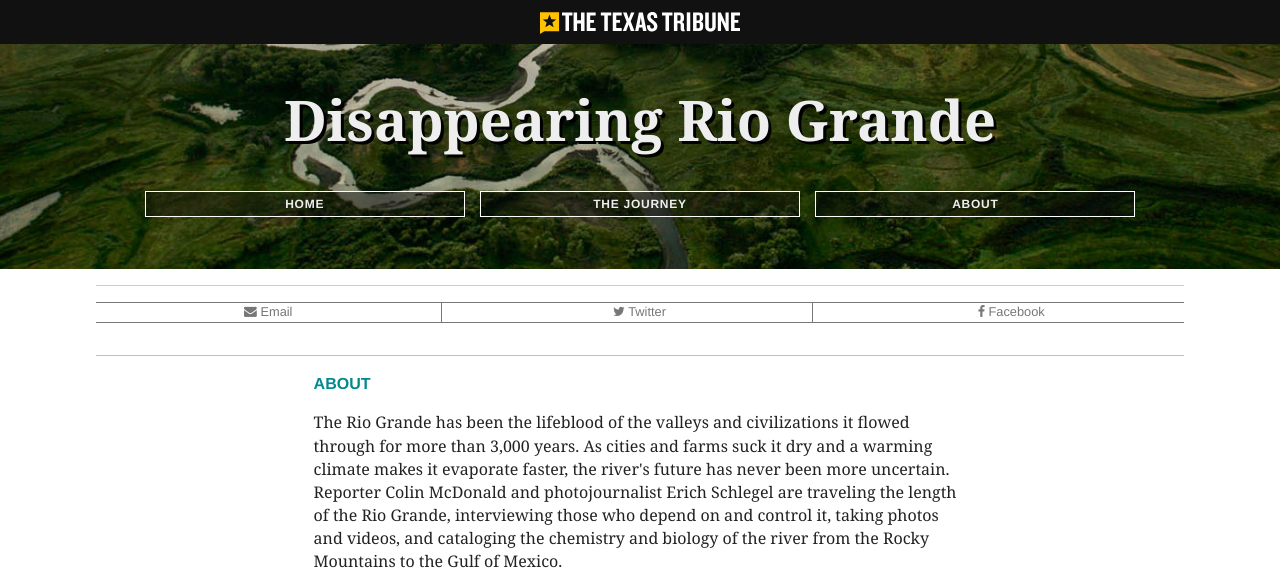
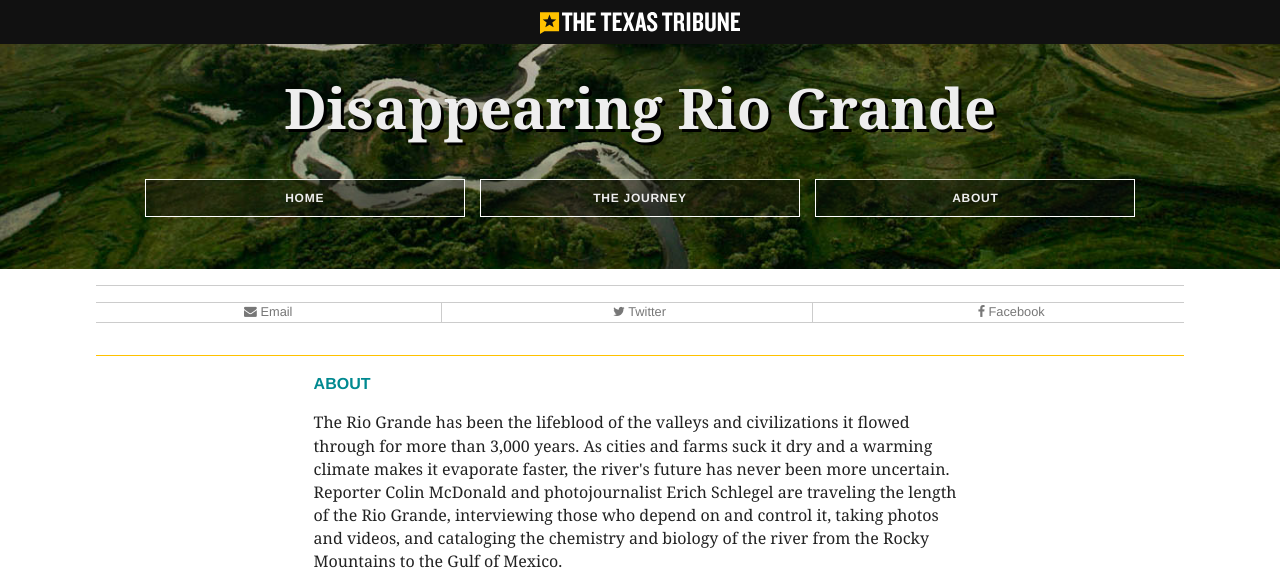
Before and after one commit to texastribune/riogrande.texastribune.org, a Django app: template riogrande/templates/day.html in a window 1280 px wide. Shown: the top 571 px of the page. Run offline with Django 3.2, Linux system fonts and the light colour scheme; the template is opened without the code that fills it, so the values that code supplies are empty; style sheets or scripts are compiled from the project's sources; some libraries are stand-ins or nearby versions.

Commit message:
Minor style changes per Ben

```diff
--- a/riogrande/static/scss/_theme.scss
+++ b/riogrande/static/scss/_theme.scss
@@ -42,7 +42,7 @@ hr.divider {
 
 .content-block {
   width: 80%;
-  margin: 0 auto;
+  margin: 0 auto .5em auto;
 
   @include media($desktop) {
     width: 100%;
@@ -100,17 +100,17 @@ hr.divider {
   }
 
   .share-row {
-    border-top: 1px solid rgb(119, 119, 119);
+    border-top: 1px solid rgb(204, 204, 204);
     margin-bottom: .5em;
     @include row();
 
     @include media($desktop) {
-      border-bottom: 1px solid rgb(119, 119, 119);
+      border-bottom: 1px solid rgb(204, 204, 204);
     }
 
     div {
-      border-bottom: 1px solid rgb(119, 119, 119);
-      color: rgb(119, 119, 119);
+      border-bottom: 1px solid rgb(204, 204, 204);
+      color: rgb(204, 204, 204);
       font-family: $helvetica;
       font-size: .8em;
       padding: .5em 0;
@@ -118,7 +118,7 @@ hr.divider {
 
       @include media($desktop) {
         border-bottom: none;
-        border-right: 1px solid rgb(119, 119, 119);
+        border-right: 1px solid rgb(204, 204, 204);
         padding: .25em 0;
 
         @include span-columns(4 of 12);
@@ -269,7 +269,7 @@ hr.divider {
 
       h2 {
         font-size: 1.5em;
-        margin: 0 0 0.25em 0;
+        margin: 0;
 
         @include media($desktop) {
           font-size: 2em;
@@ -325,7 +325,7 @@ hr.divider {
       h3 {
         font-size: 1.3em;
         font-weight: 400;
-        margin: 0 0 .5em 0;
+        margin: 0;
         padding: 0;
       }
 
@@ -398,7 +398,8 @@ hr.divider {
       color: rgb(136, 136, 136);
       font-family: $helvetica;
       font-size: .875em;
-      font-weight: 500;
+      font-weight: 400;
+      letter-spacing: .03em;
 
       .donor {
         border-right: 1px solid rgb(136, 136, 136);
@@ -522,7 +523,7 @@ hr.divider {
         display: inline-block;
         letter-spacing: .0625em;
         margin: 0 0 .3125em 0;
-        padding: .5em 0;
+        padding: 1em 0;
         width: 320px;
 
         &:hover {
@@ -651,6 +652,14 @@ hr.divider {
       }
     }
 
+    .archive-row-story-title {
+      margin: 0 0 .25em 0;
+    }
+
+    .archive-row-post-title {
+      margin: 0 0 .25em 0;
+    }
+
     .archive-row-content-cells {
       margin: 1em 0 0 0;
       @include row();
--- a/riogrande/templates/includes/day.html
+++ b/riogrande/templates/includes/day.html
@@ -8,34 +8,7 @@
       <h2><a href="{% url 'day' day.date.year day.date.month day.date.day %}">{{ day.date|date }}</a></h2>
     </header>
   </div>
-  {% if not day.post_for %}
-    {% include 'includes/share.html' with object=day %}
-  {% endif %}
 </div>
-
-{% if day.story_for %}
-  {% if day.story_for.pub_status == 'P' %}
-    <div class="content-block row">
-      <div class="story-header-tease">Story</div>
-      <div class="story-image-tease">
-      <a href="{{ day.story_for.get_absolute_url }}"><img src="{{ day.story_for.lede_art.image.url }}"></a>
-      </div>
-      <div class="story-pub-tease">
-        <header>
-          <h2><a href="{{ day.story_for.get_absolute_url }}">{{ day.story_for.headline }}</a></h2>
-        <p>by <a href="mailto:{{ day.story_for.author_email }}">{{ day.story_for.author }}</a></p>
-        </header>
-      </div>
-      <div class="story-summary-tease">
-        {{ day.story_for.summary|safe }}
-
-        <span class="story-summary-read-more"><a href="{{ day.story_for.get_absolute_url }}">Read more</a></span>
-      </div>
-    </div>
-
-    <hr class="yellow">
-  {% endif %}
-{% endif %}
 
 {% if day.post_for %}
   {% if day.post_for.pub_status == 'P' %}
@@ -173,7 +146,7 @@
           </dl>
         </div>
       </div>
-    </di  v>
+    </div>
 
   {% endif %}
 {% endif %}
@@ -233,3 +206,9 @@ map.fitBounds(data_layer.getBounds());
 </script>
 {% endblock %}
 {% endif %}
+
+<div class="content-block">
+{% if not day.post_for %}
+  {% include 'includes/share.html' with object=day %}
+{% endif %}
+</div>
```
